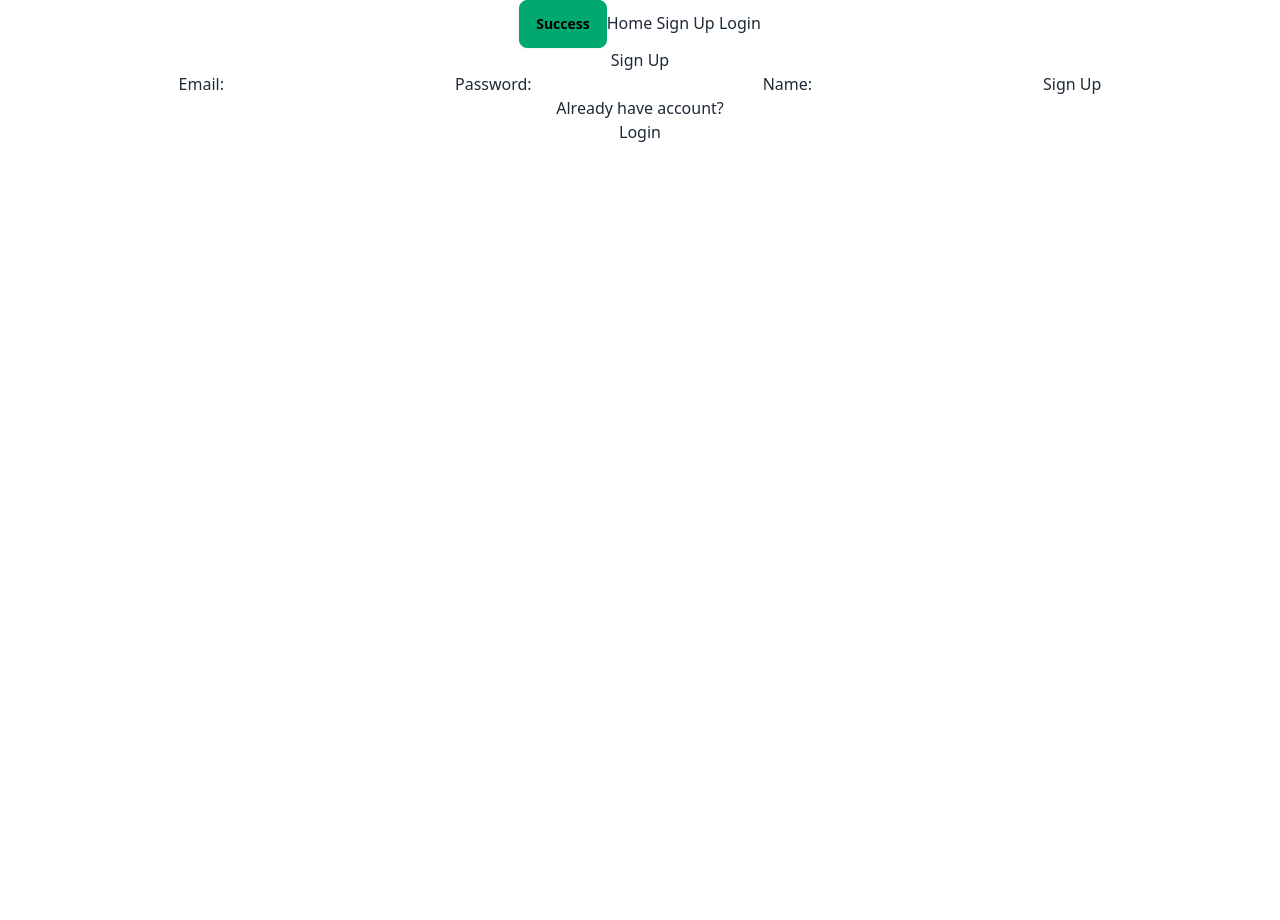
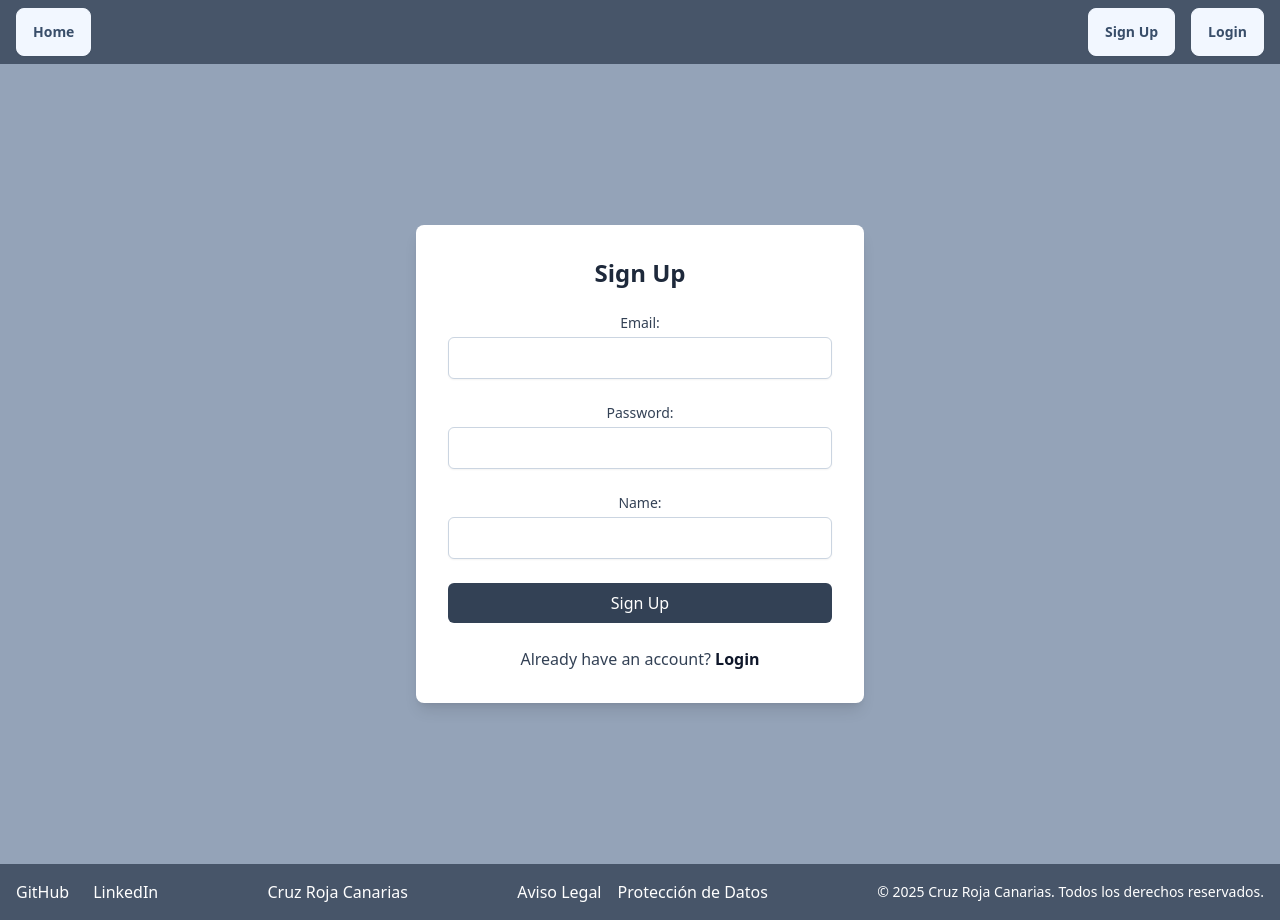
Before and after one commit to Kyomar97/Final-Project-App, a React (Create React App) app: page /signup in a window 1280 px wide. Before the commit the page ends 800 px from the top, so only its background shows below. Built offline with nearby package versions, Linux system fonts and the light colour scheme; no server answers.

Commit message:
Footer, Navbar, login/sign up pages, done

```diff
--- a/src/App.jsx
+++ b/src/App.jsx
@@ -9,6 +9,7 @@ import LoginPage from "./pages/LoginPage/LoginPage";
 import Navbar from "./components/Navbar/Navbar";
 import IsPrivate from "./components/IsPrivate/IsPrivate";
 import IsAnon from "./components/IsAnon/IsAnon";
+import Footer from "./components/Footer/Footer";
 
 function App() {
   return (
@@ -44,6 +45,7 @@ function App() {
           }
         />
       </Routes>
+      <Footer />
     </div>
   );
 }
--- /dev/null
+++ b/src/components/Footer/Footer.jsx
@@ -0,0 +1,63 @@
+function Footer() {
+  return (
+    <footer className="bg-slate-600 text-white py-4">
+      <div className="container mx-auto px-4">
+        <div className="flex flex-wrap items-center justify-between gap-4">
+          {/* Enlaces a GitHub y LinkedIn */}
+          <div className="flex items-center space-x-6">
+            <a
+              href="https://github.com/tu-usuario-de-github"
+              target="_blank"
+              rel="noopener noreferrer"
+              className="hover:text-slate-300 transition-colors"
+            >
+              GitHub
+            </a>
+            <a
+              href="https://www.linkedin.com/in/tu-perfil-de-linkedin"
+              target="_blank"
+              rel="noopener noreferrer"
+              className="hover:text-slate-300 transition-colors"
+            >
+              LinkedIn
+            </a>
+          </div>
+
+          {/* Datos de contacto de Cruz Roja */}
+          <a
+            href="https://www.cruzroja.es/canarias"
+            target="_blank"
+            rel="noopener noreferrer"
+            className="hover:text-slate-300 transition-colors"
+          >
+            Cruz Roja Canarias
+          </a>
+
+          {/* Aviso legal y protección de datos */}
+          <div className="flex items-center space-x-4">
+            <a
+              href="/aviso-legal"
+              className="hover:text-slate-300 transition-colors"
+            >
+              Aviso Legal
+            </a>
+            <a
+              href="/proteccion-datos"
+              className="hover:text-slate-300 transition-colors"
+            >
+              Protección de Datos
+            </a>
+          </div>
+
+          {/* Derechos de autor */}
+          <p className="text-sm">
+            &copy; {new Date().getFullYear()} Cruz Roja Canarias. Todos los
+            derechos reservados.
+          </p>
+        </div>
+      </div>
+    </footer>
+  );
+}
+
+export default Footer;
--- a/src/components/Navbar/Navbar.jsx
+++ b/src/components/Navbar/Navbar.jsx
@@ -4,42 +4,49 @@ import { useContext } from "react";
 import { AuthContext } from "../../context/auth.context";
 
 function Navbar() {
-  // Subscribe to the AuthContext to gain access to
-  // the values from AuthContext.Provider's `value` prop
   const { isLoggedIn, user, logOutUser } = useContext(AuthContext);
 
   return (
-    <nav>
+    <nav className="h-16 flex items-center justify-between bg-slate-600 px-4">
+      <div className="flex items-center space-x-4">
         <Link to="/">
-        <button className="btn btn-success">Success</button>
-        <button>Home</button>
+          <button className="btn btn-xs sm:btn-sm md:btn-md">Home</button>
+        </Link>
+      </div>
+
+      <div className="flex items-center space-x-4">
+        {isLoggedIn && (
+          <>
+            <button
+              onClick={logOutUser}
+              className="btn btn-xs sm:btn-sm md:btn-md"
+            >
+              Logout
+            </button>
+
+            <Link to="/profile">
+              <button className="btn btn-xs sm:btn-sm md:btn-md">
+                Profile
+              </button>
             </Link>
 
-      {isLoggedIn && (
-        <>
-          <button onClick={logOutUser}>Logout</button>
-
-          <Link to="/profile">
-            <button>Profile</button>
-            {/* <img src="https://picsum.photos/id/402/200/300" style={{ width: 50, height: 50, borderRadius: 25}} alt="profile" /> */}
-          </Link>
-
-          <span>{user && user.name}</span>
+            <span className="text-white">{user && user.name}</span>
           </>
         )}
 
         {!isLoggedIn && (
           <>
             <Link to="/signup">
-            {" "}
-            <button>Sign Up</button>{" "}
+              <button className="btn btn-xs sm:btn-sm md:btn-md">
+                Sign Up
+              </button>
             </Link>
             <Link to="/login">
-            {" "}
-            <button>Login</button>{" "}
+              <button className="btn btn-xs sm:btn-sm md:btn-md">Login</button>
             </Link>
           </>
         )}
+      </div>
     </nav>
   );
 }
--- a/src/pages/LoginPage/LoginPage.jsx
+++ b/src/pages/LoginPage/LoginPage.jsx
@@ -1,4 +1,3 @@
-import "./LoginPage.css";
 import { useState, useContext } from "react";
 import { Link, useNavigate } from "react-router-dom";
 import { AuthContext } from "../../context/auth.context";
@@ -10,7 +9,6 @@ function LoginPage() {
   const [errorMessage, setErrorMessage] = useState(undefined);
 
   const navigate = useNavigate();
-
   const { storeToken, authenticateUser } = useContext(AuthContext);
 
   const handleEmail = (e) => setEmail(e.target.value);
@@ -20,52 +18,77 @@ function LoginPage() {
     e.preventDefault();
     const requestBody = { email, password };
 
-    // Send a request to the server using axios
-    /*
-    axios.post(`${process.env.REACT_APP_SERVER_URL}/auth/login`)
-      .then((response) => {})
-    */
-
-    // Or using a service
     authService
       .login(requestBody)
       .then((response) => {
-        // If the POST request is successful store the authentication token,
-        // after the token is stored authenticate the user
-        // and at last navigate to the home page
         storeToken(response.data.authToken);
         authenticateUser();
         navigate("/");
       })
       .catch((error) => {
-        // If the request resolves with an error, set the error message in the state
         const errorDescription = error.response.data.message;
         setErrorMessage(errorDescription);
       });
   };
 
   return (
-    <div className="LoginPage">
-      <h1>Login</h1>
+    <div className="min-h-screen flex items-center justify-center bg-slate-400 p-4">
+      <div className="bg-white p-8 rounded-lg shadow-lg w-full max-w-md">
+        <h1 className="text-2xl font-bold text-slate-800 mb-6 text-center">
+          Login
+        </h1>
 
-      <form onSubmit={handleLoginSubmit}>
-        <label>Email:</label>
-        <input type="email" name="email" value={email} onChange={handleEmail} />
+        <form onSubmit={handleLoginSubmit} className="space-y-6">
+          <div>
+            <label className="block text-sm font-medium text-slate-700">
+              Email:
+            </label>
+            <input
+              type="email"
+              name="email"
+              value={email}
+              onChange={handleEmail}
+              className="mt-1 block w-full px-4 py-2 border border-slate-300 rounded-md shadow-sm focus:outline-none focus:ring-2 focus:ring-slate-500"
+              required
+            />
+          </div>
 
-        <label>Password:</label>
+          <div>
+            <label className="block text-sm font-medium text-slate-700">
+              Password:
+            </label>
             <input
               type="password"
               name="password"
               value={password}
               onChange={handlePassword}
+              className="mt-1 block w-full px-4 py-2 border border-slate-300 rounded-md shadow-sm focus:outline-none focus:ring-2 focus:ring-slate-500"
+              required
             />
+          </div>
 
-        <button type="submit">Login</button>
+          <button
+            type="submit"
+            className="w-full bg-slate-700 text-white py-2 px-4 rounded-md hover:bg-slate-800 focus:outline-none focus:ring-2 focus:ring-slate-500"
+          >
+            Login
+          </button>
         </form>
-      {errorMessage && <p className="error-message">{errorMessage}</p>}
 
-      <p>Don't have an account yet?</p>
-      <Link to={"/signup"}> Sign Up</Link>
+        {errorMessage && (
+          <p className="mt-4 text-center text-red-600">{errorMessage}</p>
+        )}
+
+        <p className="mt-6 text-center text-slate-700">
+          Don't have an account yet?{" "}
+          <Link
+            to="/signup"
+            className="text-slate-900 font-semibold hover:underline"
+          >
+            Sign Up
+          </Link>
+        </p>
+      </div>
     </div>
   );
 }
--- a/src/pages/SignupPage/SignupPage.jsx
+++ b/src/pages/SignupPage/SignupPage.jsx
@@ -1,4 +1,3 @@
-import "./SignupPage.css";
 import { useState } from "react";
 import { Link, useNavigate } from "react-router-dom";
 import authService from "../../services/auth.service";
@@ -17,60 +16,91 @@ function SignupPage() {
 
   const handleSignupSubmit = (e) => {
     e.preventDefault();
-    // Create an object representing the request body
     const requestBody = { email, password, name };
 
-    // Send a request to the server using axios
-    /*
-    const authToken = localStorage.getItem("authToken");
-    axios.post(
-      `${process.env.REACT_APP_SERVER_URL}/auth/signup`,
-      requestBody,
-      { headers: { Authorization: `Bearer ${authToken}` },
-    })
-    .then((response) => {})
-    */
-
-    // Or using a service
     authService
       .signup(requestBody)
       .then((response) => {
-        // If the POST request is successful redirect to the login page
         navigate("/login");
       })
       .catch((error) => {
-        // If the request resolves with an error, set the error message in the state
         const errorDescription = error.response.data.message;
         setErrorMessage(errorDescription);
       });
   };
 
   return (
-    <div className="SignupPage">
-      <h1>Sign Up</h1>
+    <div className="min-h-screen flex items-center justify-center bg-slate-400 p-4">
+      <div className="bg-white p-8 rounded-lg shadow-lg w-full max-w-md">
+        <h1 className="text-2xl font-bold text-slate-800 mb-6 text-center">
+          Sign Up
+        </h1>
 
-      <form onSubmit={handleSignupSubmit}>
-        <label>Email:</label>
-        <input type="email" name="email" value={email} onChange={handleEmail} />
+        <form onSubmit={handleSignupSubmit} className="space-y-6">
+          <div>
+            <label className="block text-sm font-medium text-slate-700">
+              Email:
+            </label>
+            <input
+              type="email"
+              name="email"
+              value={email}
+              onChange={handleEmail}
+              className="mt-1 block w-full px-4 py-2 border border-slate-300 rounded-md shadow-sm focus:outline-none focus:ring-2 focus:ring-slate-500"
+              required
+            />
+          </div>
 
-        <label>Password:</label>
+          <div>
+            <label className="block text-sm font-medium text-slate-700">
+              Password:
+            </label>
             <input
               type="password"
               name="password"
               value={password}
               onChange={handlePassword}
+              className="mt-1 block w-full px-4 py-2 border border-slate-300 rounded-md shadow-sm focus:outline-none focus:ring-2 focus:ring-slate-500"
+              required
             />
+          </div>
 
-        <label>Name:</label>
-        <input type="text" name="name" value={name} onChange={handleName} />
+          <div>
+            <label className="block text-sm font-medium text-slate-700">
+              Name:
+            </label>
+            <input
+              type="text"
+              name="name"
+              value={name}
+              onChange={handleName}
+              className="mt-1 block w-full px-4 py-2 border border-slate-300 rounded-md shadow-sm focus:outline-none focus:ring-2 focus:ring-slate-500"
+              required
+            />
+          </div>
 
-        <button type="submit">Sign Up</button>
+          <button
+            type="submit"
+            className="w-full bg-slate-700 text-white py-2 px-4 rounded-md hover:bg-slate-800 focus:outline-none focus:ring-2 focus:ring-slate-500"
+          >
+            Sign Up
+          </button>
         </form>
 
-      {errorMessage && <p className="error-message">{errorMessage}</p>}
+        {errorMessage && (
+          <p className="mt-4 text-center text-red-600">{errorMessage}</p>
+        )}
 
-      <p>Already have account?</p>
-      <Link to={"/login"}> Login</Link>
+        <p className="mt-6 text-center text-slate-700">
+          Already have an account?{" "}
+          <Link
+            to="/login"
+            className="text-slate-900 font-semibold hover:underline"
+          >
+            Login
+          </Link>
+        </p>
+      </div>
     </div>
   );
 }
--- a/tailwind.config.js
+++ b/tailwind.config.js
@@ -5,4 +5,7 @@ module.exports = {
     extend: {},
   },
   plugins: [require("daisyui")],
+  daisyui: {
+    themes: ["winter"],
+  },
 };
```
Also changed, not shown: src/pages/HomePage/HomePage.jsx (+16 -1 lines), src/components/SideBar/SideBar.jsx (added). Lines whose indentation alone changed are shown as unchanged.
